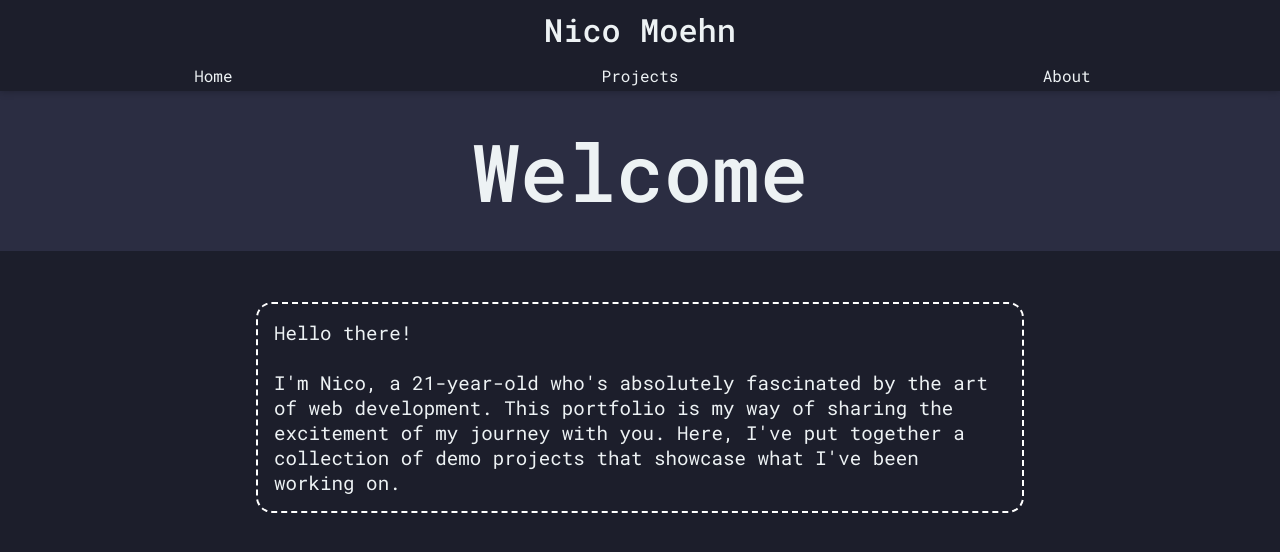
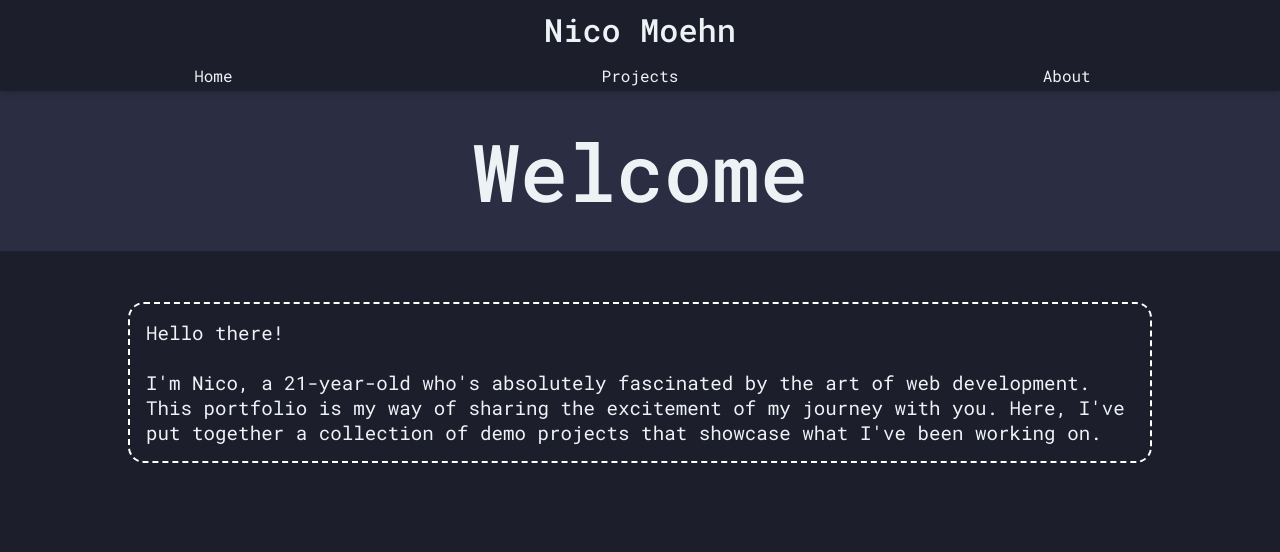
Before and after one commit to nitodeco/nitodeco-portfolio, a React (Create React App) app: page / in a window 1280 px wide. Shown: the top 552 px of the page. Built offline with nearby package versions, Linux system fonts and the light colour scheme.

Commit message:
Edited homepage

```diff
--- a/src/Home.css
+++ b/src/Home.css
@@ -22,7 +22,7 @@
 
 #intro-container {
     padding: 2em;
-    padding-inline: 20vw;
+    padding-inline: 10vw;
 }
 
 #intro-container p {
```
